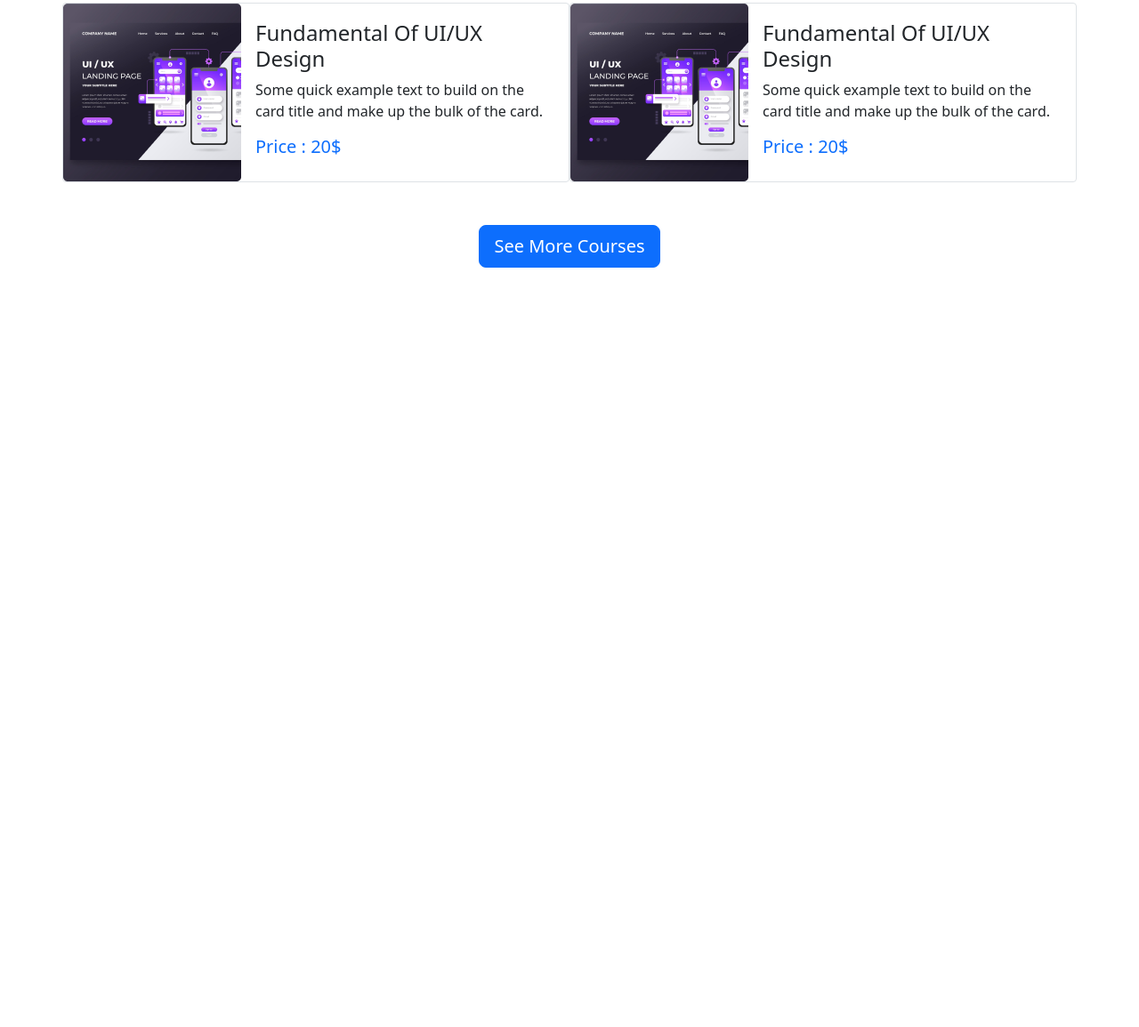
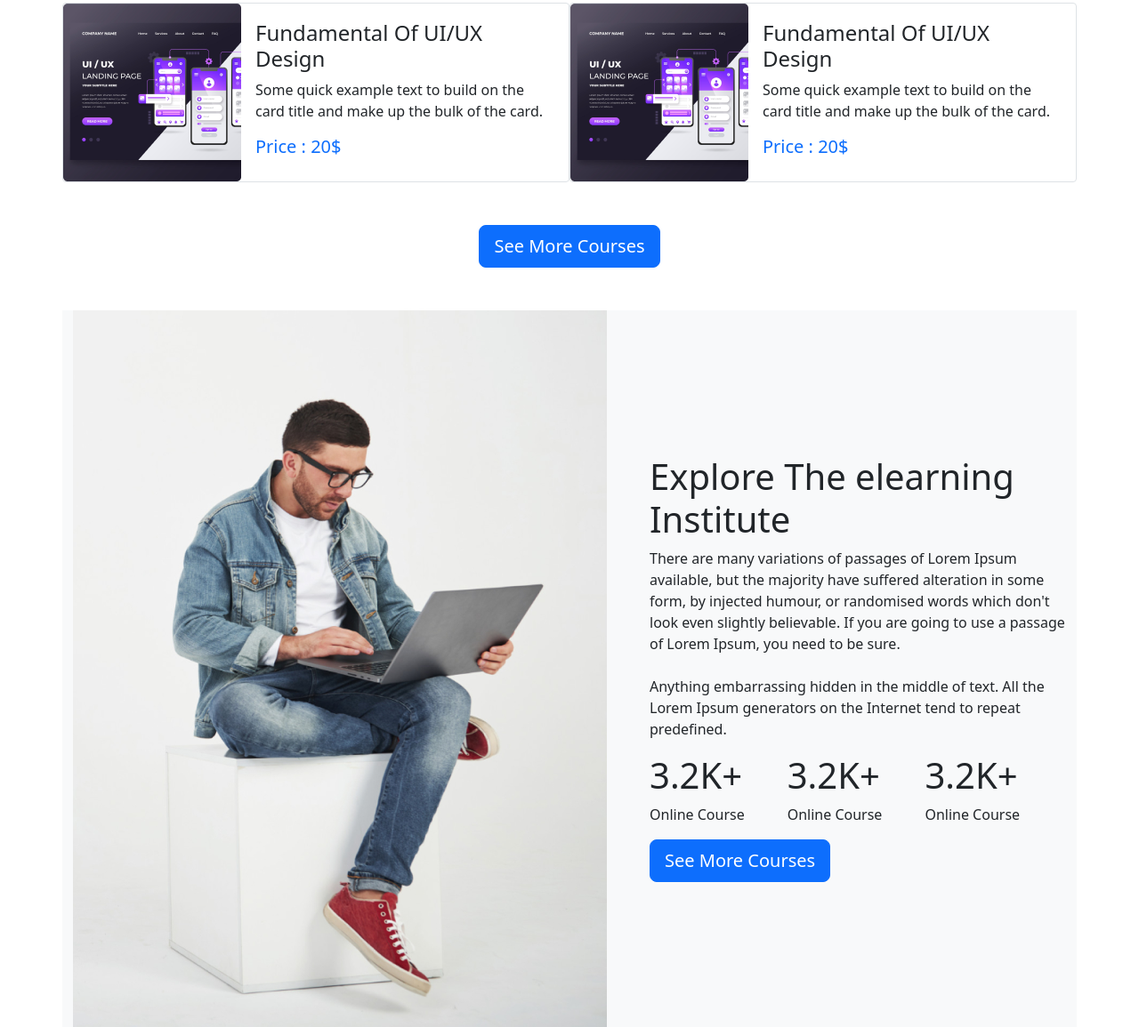
Before and after one commit to md-tarek-hossain/taif-academy, a plain HTML site: page index.html in a window 1280 px wide. Shown: the part 1277-2432 px from the top of the page at 89% size. Before the commit the page ends 1626 px from the top, so only its background shows below. Drawn offline with nearby package versions, Linux system fonts and the light colour scheme.

Commit message:
work part added

```diff
--- a/index.html
+++ b/index.html
@@ -156,8 +156,39 @@ and make up the bulk of the card.</p><h5 class="text-primary">Price : 20$</h5></
           <button type="button" class="btn btn-primary btn-lg my5">See More Courses</button>
 
         </section>
+        <!-- See More Courses end -->
+        <!-- working start -->
+        <section class="container bg-light">
+         <div class="d-flex align-items-center">
+          <div><img src="images/working.png" alt=""></div>
+          <div class="">
+            <div class="ms-5"><h1>Explore The elearning <br>
+              Institute</h1> <p>There are many variations of passages of Lorem Ipsum available, but the
+                 majority have suffered alteration in some form, by injected humour, or
+                randomised words which don't look even slightly believable. If you are going
+                to use a passage of Lorem Ipsum, you need to be sure.
 
-        <!-- See More Courses end -->
+                <br>
+               <br> Anything embarrassing hidden in the middle of text. All the Lorem Ipsum
+                generators on the Internet tend to repeat predefined.</p></div>
+            <div class="d-flex"><div class="ms-5">
+              <h1>3.2K+</h1>
+              <p>Online Course</p>
+            </div>
+            <div class="ms-5">
+              <h1>3.2K+</h1>
+              <p>Online Course</p>
+            </div>
+            <div class="ms-5">
+              <h1>3.2K+</h1>
+              <p>Online Course</p>
+            </div></div>
+            <div  class="ms-5">          <button type="button" class="btn btn-primary btn-lg my5">See More Courses</button>
+            </div>
+          </div>
+         </div>
+        </section>
+        <!-- working end -->
 
     </main>
 
```
